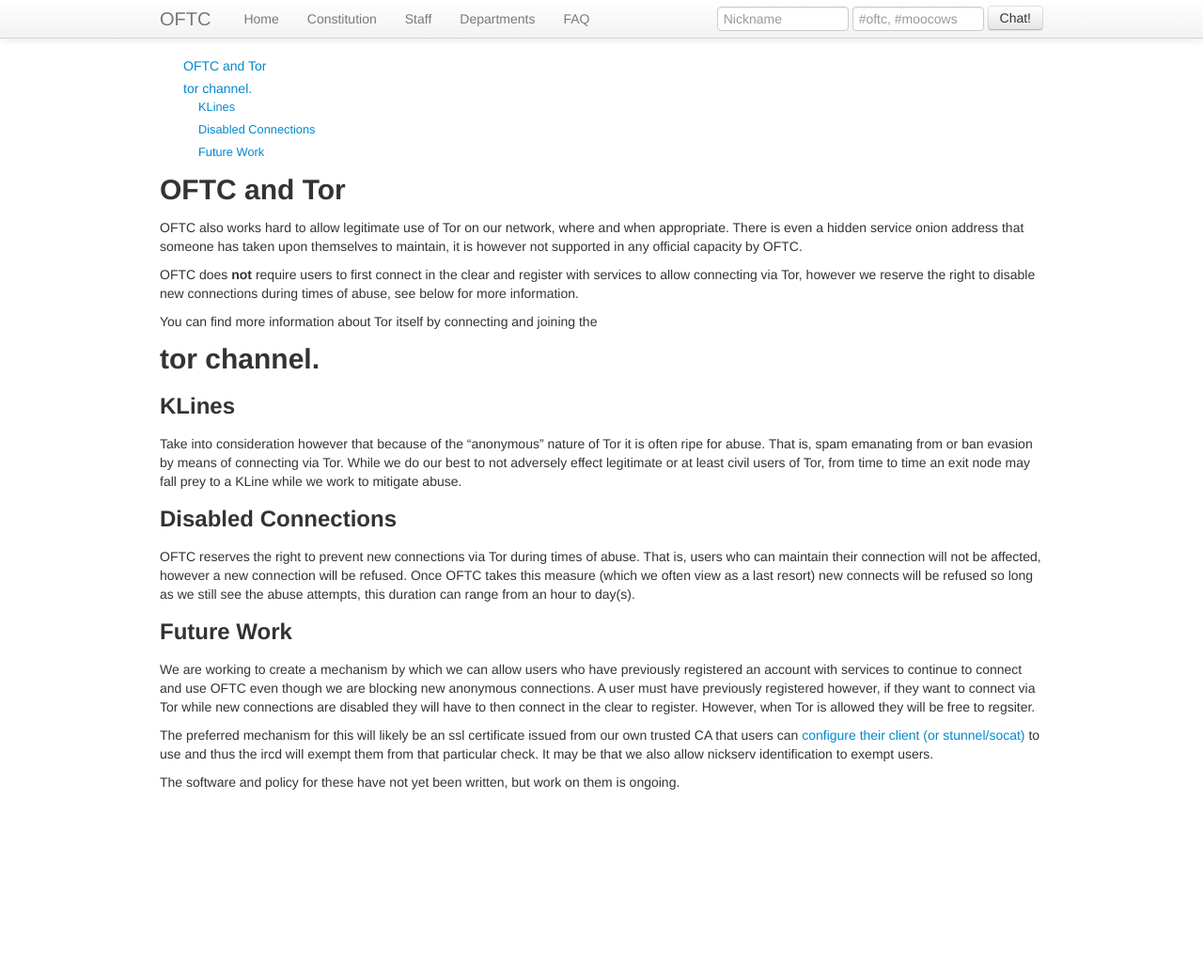
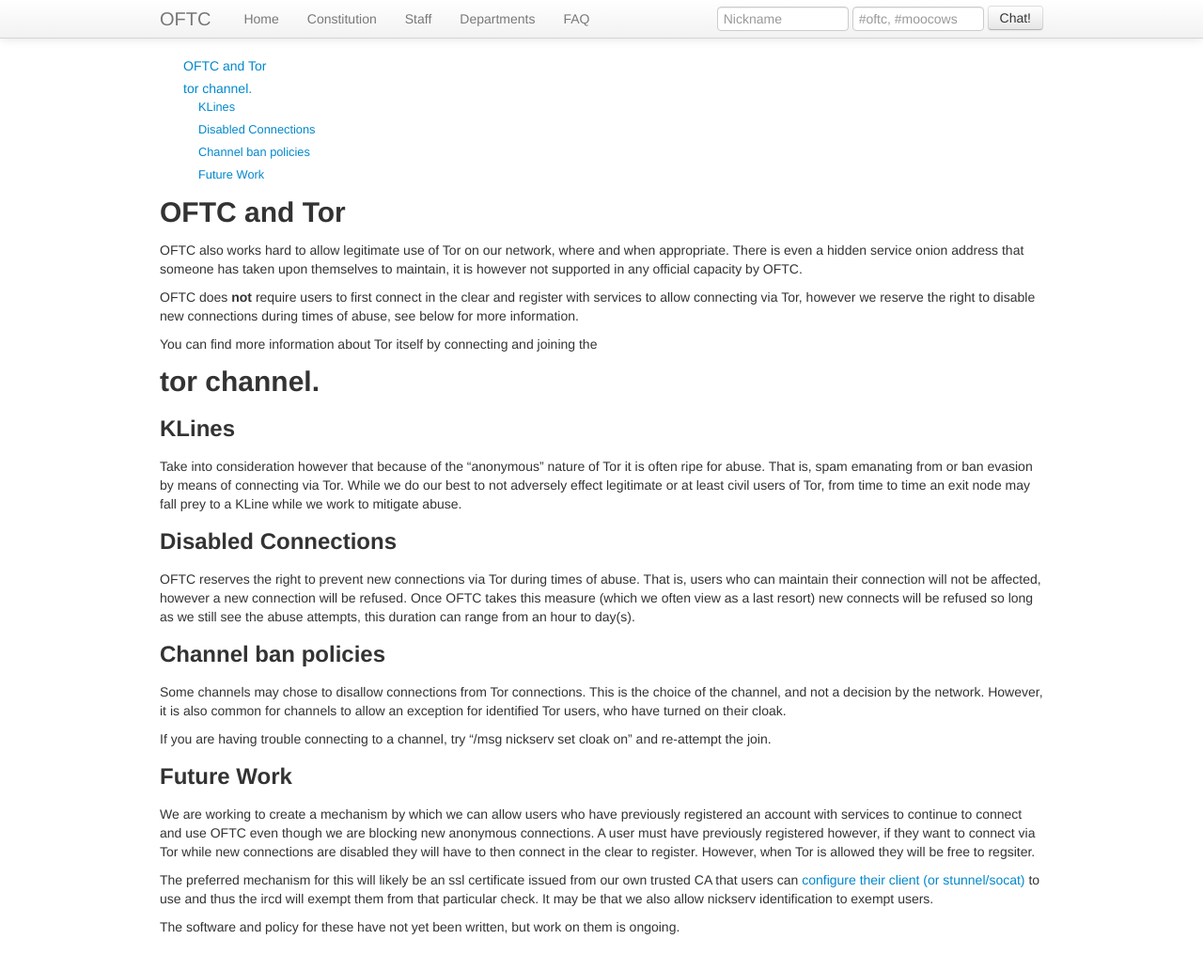
Before and after one commit to oftc/oftc-web, a Jekyll site: the page built from Tor.md, in a window 1280 px wide and 1046 px high. Shown: the top 1033 px of the window at 94% size. Built offline with Jekyll 4.4.1, drawn with Linux system fonts in a browser that asks for light colours.

Commit message:
Add channel tor ban information

```diff
--- a/Tor.md
+++ b/Tor.md
@@ -35,6 +35,16 @@
 we often view as a last resort) new connects will be refused so long as we
 still see the abuse attempts, this duration can range from an hour to day(s).
 
+## Channel ban policies
+
+Some channels may chose to disallow connections from Tor connections. This is
+the choice of the channel, and not a decision by the network. However, it is
+also common for channels to allow an exception for identified Tor users, who
+have turned on their cloak.
+
+If you are having trouble connecting to a channel, try
+"/msg nickserv set cloak on" and re-attempt the join.
+
 ## Future Work
 
 We are working to create a mechanism by which we can allow users who have
```
